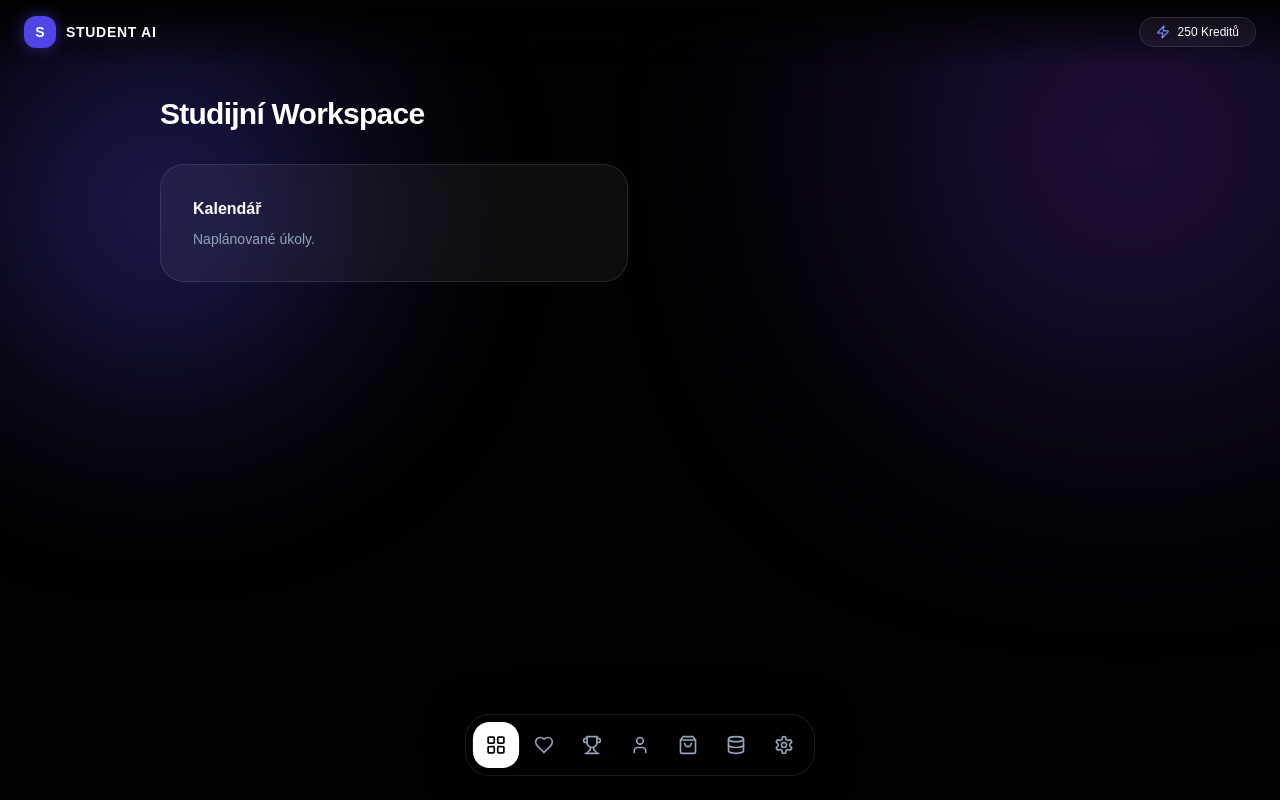
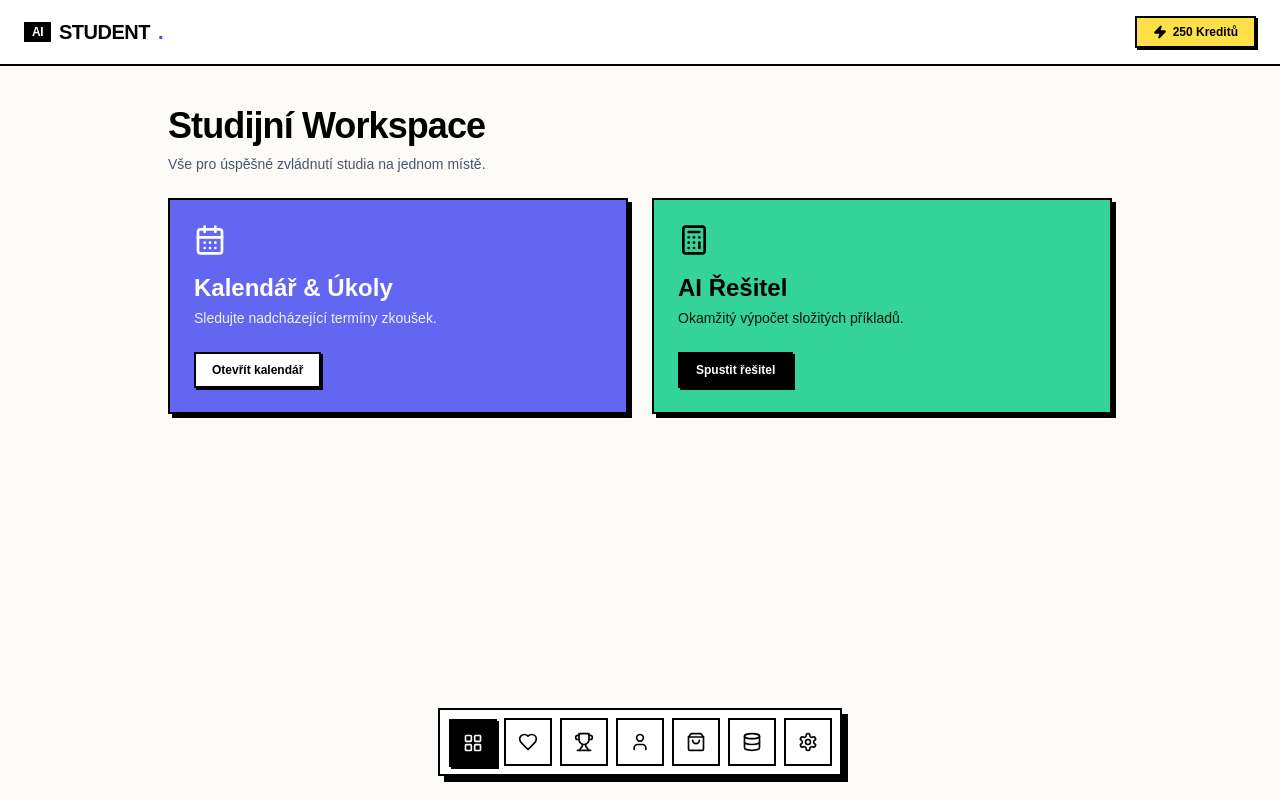
Before and after one commit to InfinityLook/Student-Ai, a Next.js app: page / in a window 1280 px wide. Built offline with nearby package versions, Linux system fonts and the light colour scheme.

Commit message:
Refactor DashboardShell layout and add BrutalistCard
Refactor DashboardShell component layout and styles, add BrutalistCard component for UI consistency, and update navigation items.

```diff
--- a/components/DashboardShell.tsx
+++ b/components/DashboardShell.tsx
@@ -11,16 +11,14 @@ import {
   Zap,
   Heart,
   Settings,
-  Trophy,     // Nová ikona
-  Database    // Nová ikona
+  Trophy,
+  Database
 } from 'lucide-react';
-import CalendarModule from './modules/CalendarModule';
 
 export default function DashboardShell() {
   const [activeView, setActiveView] = useState('workspace');
   const [userCredits] = useState(250);
 
-  // Aktualizované menu
   const navItems = [
     { id: 'workspace', label: 'Workspace', icon: LayoutGrid },
     { id: 'pet', label: 'Mazlíček', icon: Heart },
@@ -31,97 +29,169 @@ export default function DashboardShell() {
     { id: 'settings', label: 'Nastavení', icon: Settings },
   ];
 
+  // Pomocná komponenta pro brutální kartu
+  const BrutalistCard = ({ children, className = "" }: { children: React.ReactNode, className?: string }) => (
+    <div className={`bg-white border-2 border-black p-6 shadow-[4px_4px_0px_0px_rgba(0,0,0,1)] ${className}`}>
+      {children}
+    </div>
+  );
+
   return (
-    <div className="min-h-screen bg-[#020202] text-white font-sans overflow-x-hidden selection:bg-indigo-500/30">
-      <style jsx global>{`
-        @keyframes blob {
-          0%, 100% { transform: translate(0, 0) scale(1); }
-          33% { transform: translate(30px, -50px) scale(1.1); }
-          66% { transform: translate(-20px, 20px) scale(0.9); }
-        }
-        .animate-blob { animation: blob 10s infinite; }
-        .animation-delay-2000 { animation-delay: 2s; }
-      `}</style>
-
-      {/* Animované pozadí */}
-      <div className="fixed inset-0 z-0 opacity-40 pointer-events-none">
-        <div className="absolute top-0 -left-4 w-96 h-96 bg-indigo-600 rounded-full mix-blend-screen filter blur-[128px] animate-blob"></div>
-        <div className="absolute top-0 -right-4 w-96 h-96 bg-violet-600 rounded-full mix-blend-screen filter blur-[128px] animate-blob animation-delay-2000"></div>
-      </div>
+    <div className="min-h-screen bg-[#FDFBF7] text-black font-sans selection:bg-yellow-300 pb-36">
 
       {/* Top Bar */}
-      <header className="fixed top-0 w-full z-40 px-6 py-4 flex justify-between items-center bg-gradient-to-b from-[#020202] to-transparent backdrop-blur-sm">
-        <div className="flex items-center gap-2.5">
-          <div className="w-8 h-8 rounded-xl bg-indigo-600 flex items-center justify-center font-bold text-sm shadow-[0_0_15px_rgba(79,70,229,0.5)]">S</div>
-          <span className="font-bold tracking-wider text-sm">STUDENT AI</span>
+      <header className="border-b-2 border-black px-6 py-4 flex justify-between items-center bg-white sticky top-0 z-40">
+        <div className="font-black text-xl tracking-tight flex items-center gap-2">
+          <span className="bg-black text-white px-2 py-0.5 text-xs">AI</span>
+          STUDENT<span className="text-indigo-600">.</span>
         </div>
-        <div className="flex items-center gap-2 bg-white/5 border border-white/10 px-4 py-1.5 rounded-full text-xs font-medium cursor-pointer transition-all hover:bg-white/10">
-          <Zap className="w-3.5 h-3.5 text-indigo-400" />
+        <div
+          onClick={() => setActiveView('store')}
+          className="border-2 border-black px-4 py-1.5 font-bold text-xs bg-yellow-300 shadow-[2px_2px_0px_0px_rgba(0,0,0,1)] flex items-center gap-1.5 cursor-pointer active:translate-x-[1px] active:translate-y-[1px] active:shadow-none transition-all"
+        >
+          <Zap className="w-3.5 h-3.5 fill-black" />
           <span>{userCredits} Kreditů</span>
         </div>
       </header>
 
-      {/* Hlavní obsah */}
-      <main className="relative z-10 pt-24 pb-36 px-4 md:px-8 max-w-5xl mx-auto min-h-[80vh]">
+      {/* Main Content */}
+      <main className="p-6 md:p-10 max-w-5xl mx-auto space-y-6">
 
-        {/* Renderování obsahu podle aktivního view */}
         {activeView === 'workspace' && (
-          <div className="space-y-8">
-            <h1 className="text-3xl font-black tracking-tight">Studijní Workspace</h1>
+          <div className="space-y-6">
+            <div>
+              <h1 className="text-4xl font-black tracking-tight mb-2">Studijní Workspace</h1>
+              <p className="text-sm font-medium text-slate-600">Vše pro úspěšné zvládnutí studia na jednom místě.</p>
+            </div>
+
             <div className="grid grid-cols-1 md:grid-cols-2 gap-6">
-              {/* Zde by byl Váš grid */}
-              <div className="p-8 rounded-3xl bg-white/5 border border-white/10 backdrop-blur-md">
-                 <h2 className="font-bold mb-2">Kalendář</h2>
-                 <p className="text-slate-400 text-sm">Naplánované úkoly.</p>
+              <div className="bg-indigo-500 text-white border-2 border-black p-6 shadow-[4px_4px_0px_0px_rgba(0,0,0,1)] flex flex-col justify-between">
+                <div>
+                  <CalendarDays className="w-8 h-8 mb-4" />
+                  <h2 className="text-2xl font-black mb-1">Kalendář & Úkoly</h2>
+                  <p className="text-sm opacity-90">Sledujte nadcházející termíny zkoušek.</p>
+                </div>
+                <button
+                  onClick={() => setActiveView('workspace')}
+                  className="mt-6 bg-white text-black font-bold px-4 py-2 border-2 border-black shadow-[2px_2px_0px_0px_rgba(0,0,0,1)] active:translate-x-[2px] active:translate-y-[2px] active:shadow-none transition-all w-fit text-xs cursor-pointer"
+                >
+                  Otevřít kalendář
+                </button>
+              </div>
+
+              <div className="bg-emerald-400 text-black border-2 border-black p-6 shadow-[4px_4px_0px_0px_rgba(0,0,0,1)] flex flex-col justify-between">
+                <div>
+                  <Calculator className="w-8 h-8 mb-4" />
+                  <h2 className="text-2xl font-black mb-1">AI Řešitel</h2>
+                  <p className="text-sm opacity-90">Okamžitý výpočet složitých příkladů.</p>
+                </div>
+                <button className="mt-6 bg-black text-white font-bold px-4 py-2 border-2 border-black shadow-[2px_2px_0px_0px_rgba(0,0,0,1)] active:translate-x-[2px] active:translate-y-[2px] active:shadow-none transition-all w-fit text-xs cursor-pointer">
+                  Spustit řešitel
+                </button>
               </div>
             </div>
           </div>
         )}
 
-        {/* --- NOVÉ SEKCE --- */}
+        {activeView === 'pet' && (
+          <BrutalistCard className="max-w-xl mx-auto text-center space-y-6">
+            <div className="w-20 h-20 mx-auto bg-pink-400 border-2 border-black shadow-[3px_3px_0px_0px_rgba(0,0,0,1)] flex items-center justify-center animate-bounce">
+              <Heart className="w-10 h-10 fill-current text-white" />
+            </div>
+            <div>
+              <h2 className="text-2xl font-black">Studijní Mazlíček</h2>
+              <p className="text-xs font-semibold text-slate-600 mt-1">Úroveň 3 • Roste s každým splněným úkolem</p>
+            </div>
+            <div className="border-2 border-black p-4 bg-slate-50 space-y-2 text-left">
+              <div className="flex justify-between text-xs font-bold">
+                <span>XP Progress</span>
+                <span>75 / 100 XP</span>
+              </div>
+              <div className="w-full bg-white border-2 border-black h-4 overflow-hidden">
+                <div className="bg-pink-400 h-full w-[75%]" />
+              </div>
+            </div>
+          </BrutalistCard>
+        )}
 
         {activeView === 'rewards' && (
-          <div className="bg-white/5 border border-white/10 rounded-3xl p-8 backdrop-blur-md max-w-2xl mx-auto text-center space-y-6">
-            <Trophy className="w-16 h-16 text-yellow-400 mx-auto" />
-            <h2 className="text-2xl font-bold">Tvé Odměny</h2>
-            <p className="text-slate-400">Zde uvidíš získané badge a odměny za studium.</p>
-            <div className="grid grid-cols-3 gap-4 mt-8">
-                {[1,2,3].map(i => (
-                    <div key={i} className="aspect-square rounded-2xl bg-white/5 flex items-center justify-center border border-white/5">
-                        <span className="text-2xl">🏆</span>
+          <BrutalistCard className="max-w-xl mx-auto space-y-6 text-center">
+            <Trophy className="w-12 h-12 text-yellow-500 mx-auto" />
+            <h2 className="text-2xl font-black">Tvé Odměny</h2>
+            <div className="grid grid-cols-3 gap-4">
+              {[1, 2, 3].map((i) => (
+                <div key={i} className="aspect-square border-2 border-black bg-yellow-100 flex items-center justify-center text-3xl shadow-[2px_2px_0px_0px_rgba(0,0,0,1)]">
+                  🏆
                 </div>
               ))}
             </div>
+          </BrutalistCard>
+        )}
+
+        {activeView === 'profile' && (
+          <BrutalistCard className="max-w-xl mx-auto space-y-4">
+            <h2 className="text-2xl font-black">Můj Profil</h2>
+            <div className="flex items-center gap-4 border-2 border-black p-4 bg-yellow-50">
+              <div className="w-12 h-12 bg-black text-white font-bold flex items-center justify-center">ST</div>
+              <div>
+                <h3 className="font-bold">Aktivní Student</h3>
+                <p className="text-xs text-slate-600">student@skola.cz</p>
               </div>
+            </div>
+          </BrutalistCard>
+        )}
+
+        {activeView === 'store' && (
+          <BrutalistCard className="max-w-xl mx-auto space-y-6 text-center bg-indigo-50">
+            <h2 className="text-2xl font-black">Obchod s kredity</h2>
+            <p className="text-xs font-medium text-slate-600">Získejte neomezené možnosti s AI kredity.</p>
+            <div className="border-2 border-black p-6 bg-white shadow-[4px_4px_0px_0px_rgba(0,0,0,1)] space-y-4">
+              <h3 className="font-black text-lg">Student Pro Pack</h3>
+              <p className="text-3xl font-black text-indigo-600">500 kreditů</p>
+              <button className="w-full py-3 bg-black text-white font-bold border-2 border-black shadow-[2px_2px_0px_0px_rgba(0,0,0,1)] active:translate-x-[2px] active:translate-y-[2px] active:shadow-none transition-all text-xs cursor-pointer">
+                Zakoupit za 199 Kč
+              </button>
+            </div>
+          </BrutalistCard>
         )}
 
         {activeView === 'storage' && (
-          <div className="bg-white/5 border border-white/10 rounded-3xl p-8 backdrop-blur-md max-w-2xl mx-auto space-y-6">
-            <h2 className="text-2xl font-bold flex items-center gap-3">
-                <Database className="text-blue-400" /> Úložiště souborů
+          <BrutalistCard className="max-w-xl mx-auto space-y-6">
+            <h2 className="text-2xl font-black flex items-center gap-3">
+              <Database className="text-blue-600" /> Úložiště souborů
             </h2>
-            <div className="bg-black/40 rounded-2xl p-6 border border-white/5">
-                <div className="flex justify-between mb-2 text-sm">
+            <div className="border-2 border-black p-4 bg-slate-50 space-y-2">
+              <div className="flex justify-between text-xs font-bold">
                 <span>Využití cloudu</span>
                 <span>1.2 GB / 5 GB</span>
               </div>
-                <div className="w-full bg-white/10 h-2 rounded-full overflow-hidden">
+              <div className="w-full bg-white border-2 border-black h-4 overflow-hidden">
                 <div className="bg-blue-500 h-full w-[24%]" />
               </div>
             </div>
-          </div>
+          </BrutalistCard>
         )}
 
-        {/* (Ostatní moduly jako pet, profile, store, settings zůstávají stejné jako předtím) */}
-        {activeView === 'pet' && <div className="text-center">Sekce Mazlíček...</div>}
-        {activeView === 'profile' && <div className="text-center">Sekce Profil...</div>}
-        {activeView === 'store' && <div className="text-center">Sekce Obchod...</div>}
-        {activeView === 'settings' && <div className="text-center">Sekce Nastavení...</div>}
+        {activeView === 'settings' && (
+          <BrutalistCard className="max-w-xl mx-auto space-y-4">
+            <h2 className="text-2xl font-black">Nastavení</h2>
+            <div className="space-y-3 text-xs font-bold">
+              <div className="flex justify-between items-center border-2 border-black p-4 bg-slate-50">
+                <span>Vzhled systému</span>
+                <span className="bg-yellow-300 border border-black px-2 py-1">Neo-Brutalism</span>
+              </div>
+              <div className="flex justify-between items-center border-2 border-black p-4 bg-slate-50">
+                <span>Notifikace</span>
+                <span className="bg-emerald-300 border border-black px-2 py-1">Aktivní</span>
+              </div>
+            </div>
+          </BrutalistCard>
+        )}
 
       </main>
 
-      {/* PLOVOUCÍ SPODNÍ DOCK */}
-      <nav className="fixed bottom-6 left-1/2 -translate-x-1/2 z-50 flex items-center gap-1 p-2 rounded-3xl bg-black/60 backdrop-blur-2xl border border-white/10 shadow-[0_0_40px_rgba(0,0,0,0.6)]">
+      {/* Floating Dock */}
+      <nav className="fixed bottom-6 left-1/2 -translate-x-1/2 z-50 border-2 border-black bg-white p-2 shadow-[6px_6px_0px_0px_rgba(0,0,0,1)] flex gap-2">
         {navItems.map((item) => {
           const Icon = item.icon;
           const isActive = activeView === item.id;
@@ -129,8 +199,10 @@ export default function DashboardShell() {
             <button
               key={item.id}
               onClick={() => setActiveView(item.id)}
-              className={`relative flex items-center justify-center p-3 rounded-2xl transition-all duration-300 ease-out ${
-                isActive ? 'bg-white text-black shadow-lg scale-105' : 'text-slate-400 hover:text-white hover:bg-white/10'
+              className={`p-3 border-2 border-black transition-all cursor-pointer ${
+                isActive
+                  ? 'bg-black text-white shadow-[2px_2px_0px_0px_rgba(0,0,0,1)] translate-x-[1px] translate-y-[1px]'
+                  : 'bg-white text-black hover:bg-slate-100'
               }`}
               title={item.label}
             >
@@ -139,6 +211,7 @@ export default function DashboardShell() {
           );
         })}
       </nav>
+
     </div>
   );
             }
```
Lines whose indentation alone changed are shown as unchanged.
